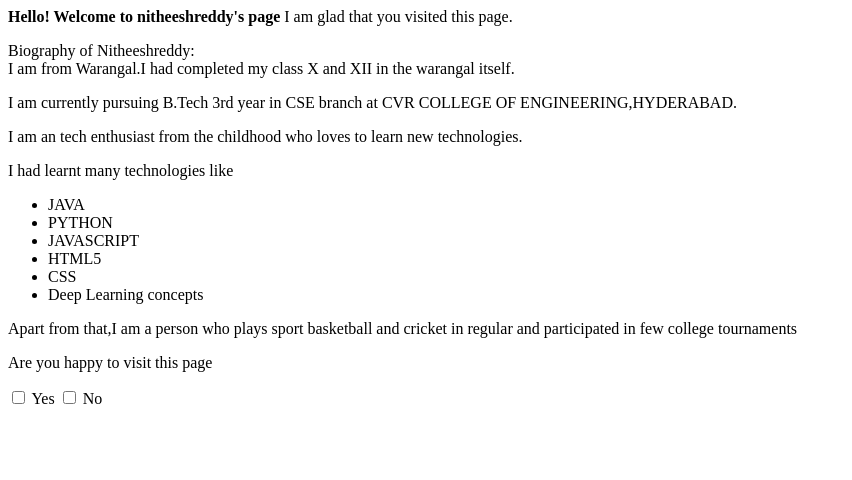
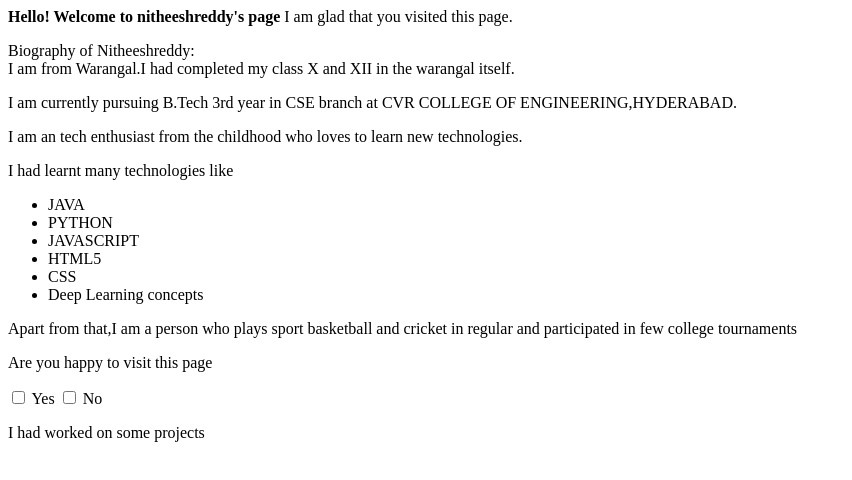
Before and after one commit to sainitheesh18/Nitheesh-bio-basic-HTML-, a plain HTML site: page index.html in a window 1280 px wide. Shown: the whole page, without its empty margins (0-852 px from the left). Drawn offline with Linux system fonts and the light colour scheme.

Commit message:
adding project details

```diff
--- a/index.html
+++ b/index.html
@@ -30,6 +30,7 @@
                     <input type="checkbox" name="yes/no" value="no" id="no">
                     <label for="no">No</label>
                 </form>
+                <p>I had worked on some projects</p>
 </body>
 </script>
 </body>
```
